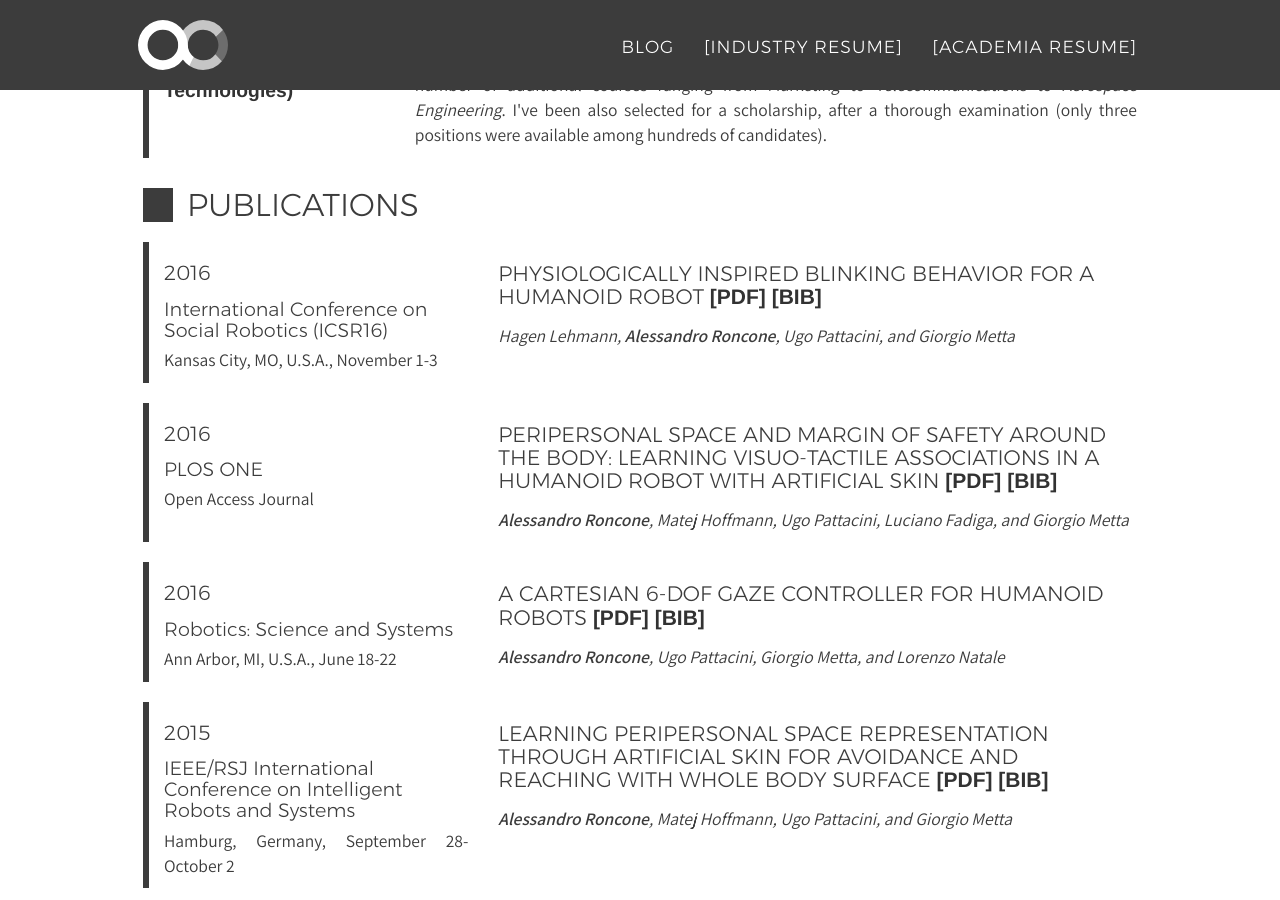
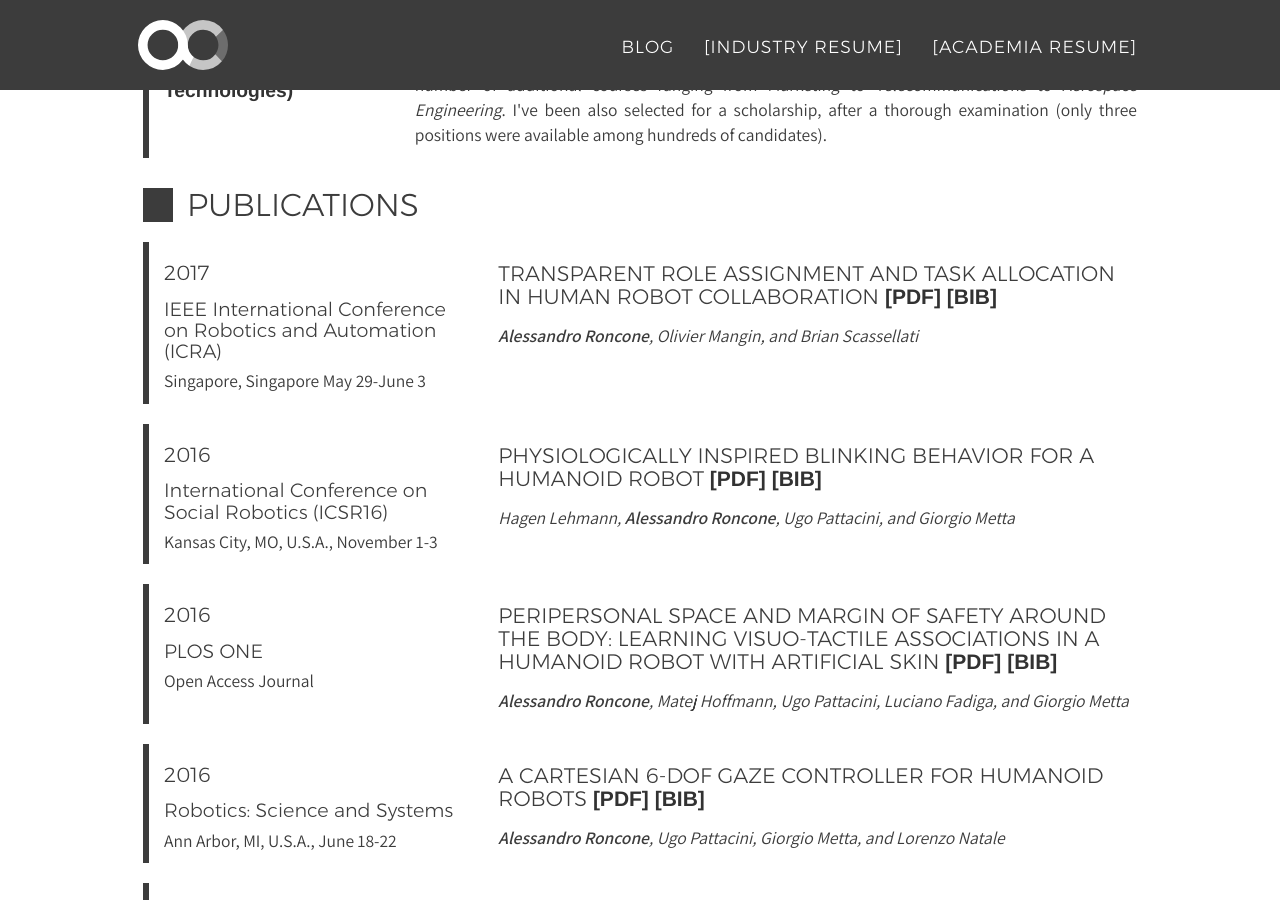
Before and after one commit to alecive/alecive.github.io, a Jekyll site: the page built from _posts/cv/2017-02-08-CV-AlessandroRoncone.md, in a window 1280 px wide and 900 px high, scrolled down 3604 px. Built offline with Jekyll 4.4.1, drawn with Linux system fonts in a browser that asks for light colours; nearby versions of some CDN libraries; some web fonts are replaced.

Commit message:
[pub] Added ICRA 2017 paper

```diff
--- a/_data/cv-publications.yml
+++ b/_data/cv-publications.yml
@@ -1,3 +1,9 @@
+ - title: "Transparent Role Assignment and Task Allocation in Human Robot Collaboration"
+   authors: <b>Alessandro Roncone</b>, Olivier Mangin, and Brian Scassellati
+   year: 2017
+   venue: IEEE International Conference on Robotics and Automation (ICRA)
+   where: Singapore, Singapore May 29-June 3
+   pdf: "[Roncone et al. 2017] Transparent Role Assignment and Task Allocation in Human Robot Collaboration"
  - title: "Physiologically Inspired Blinking Behavior for a Humanoid Robot"
    authors: Hagen Lehmann, <b>Alessandro Roncone</b>, Ugo Pattacini, and Giorgio Metta
    year: 2016
```
